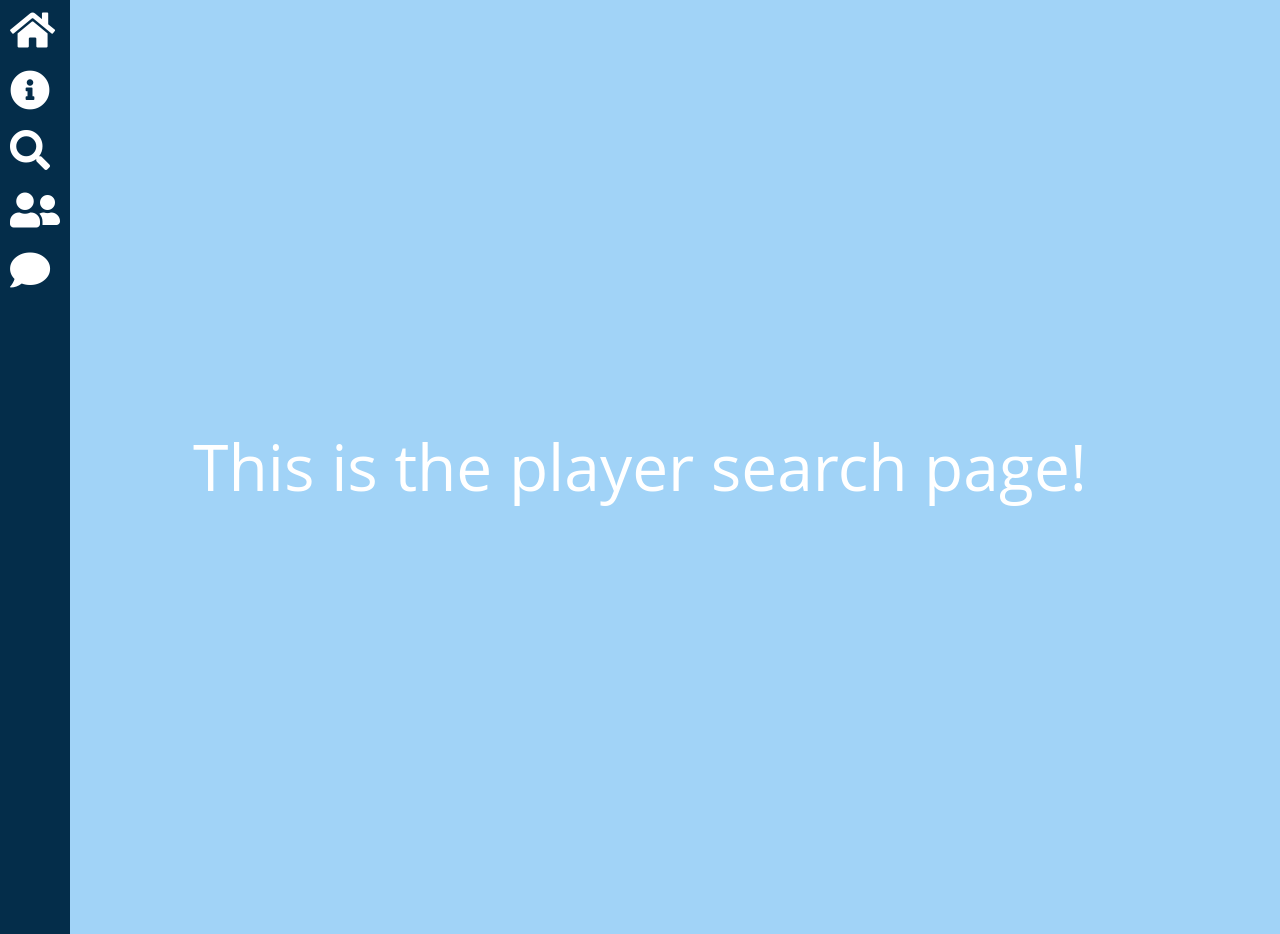
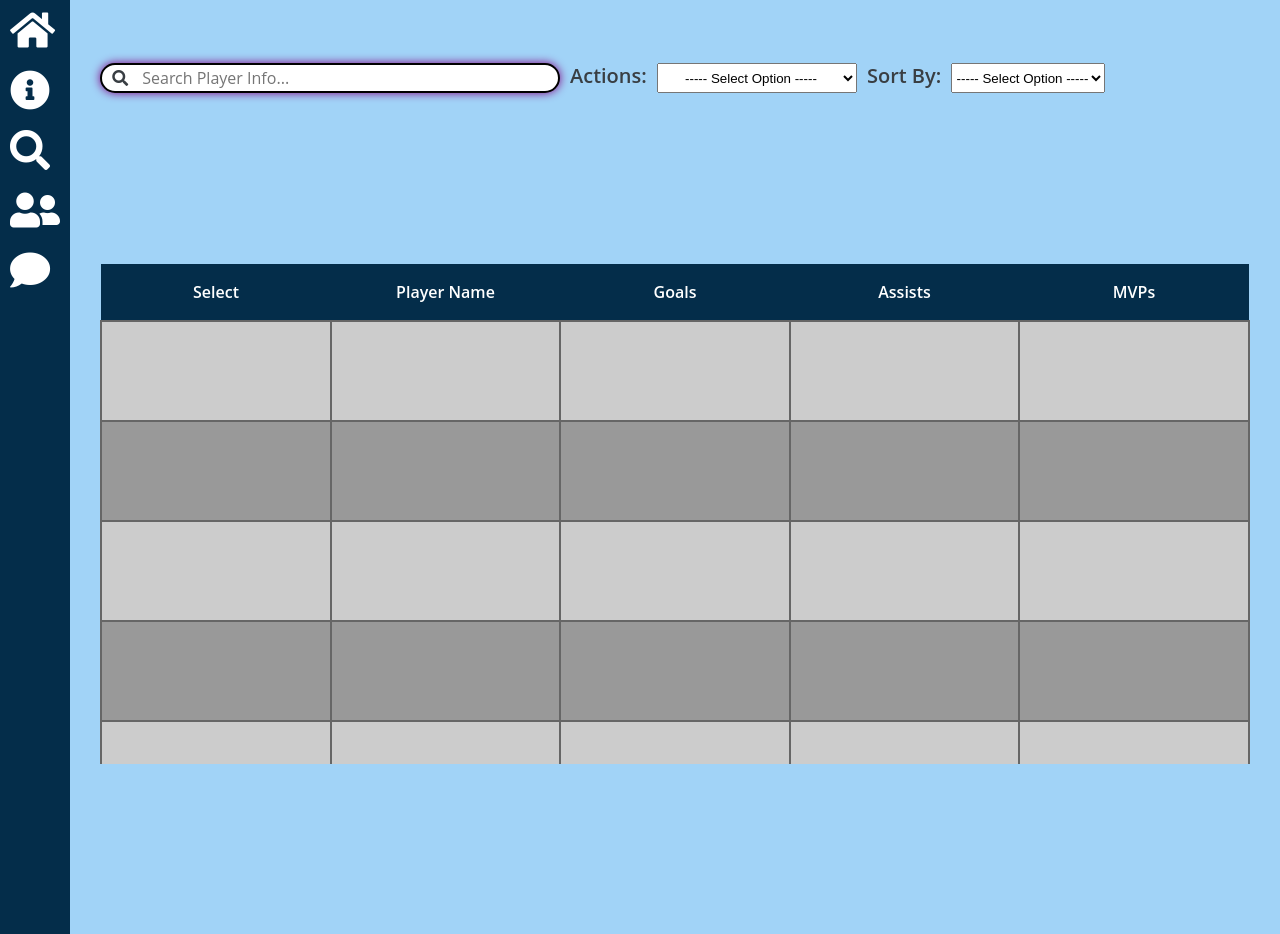
Before and after one commit to akh4rf/cs-4750-project-php, a PHP site: page /player-search.php in a window 1280 px wide. Shown: the part 104-1038 px from the top of the page. Run offline with PHP 8.4, Linux system fonts and the light colour scheme; lists and menus that the app fills with data are empty.

Commit message:
Created Player Search Page

```diff
--- a/css/styles.css
+++ b/css/styles.css
@@ -23,3 +23,109 @@
   justify-content: center;
   align-items: center;
 }
+
+.player-search {
+  display: grid;
+  grid-template-rows: 10% 90%;
+  height: 100%;
+  width: 100%;
+  color: #393e43;
+}
+
+.player-search-top-section {
+  padding: 0 2.5%;
+  display: flex;
+  align-items: flex-end;
+}
+
+.player-search-top-section input {
+  height: 30px;
+  font-family: "Open Sans", sans-serif;
+  font-size: 1.25em;
+}
+
+.player-search-top-section select {
+  height: 30px;
+  text-align: center;
+}
+
+.ps-input {
+  width: 40%;
+  position: relative;
+}
+
+.ps-input > i {
+  position: absolute;
+  left: 12px;
+  top: 7px;
+}
+
+.ps-dropdown label {
+  margin: 0 5px 0 10px;
+  font-size: 1.25em;
+  font-weight: 600;
+}
+
+#player-search {
+  border-radius: 999px;
+  border: 2px solid black;
+  width: 100%;
+  box-sizing: border-box;
+  font-size: 1em;
+  padding-left: 40px;
+}
+
+#player-search:focus {
+  outline: none;
+  box-shadow: 0 0 10px purple;
+}
+
+.player-search-bottom-section {
+  height: 100%;
+  display: flex;
+  justify-content: center;
+  align-items: center;
+}
+
+.table-wrapper {
+  height: 500px;
+  width: 95%;
+  overflow-y: scroll;
+}
+
+table {
+  table-layout: fixed;
+  height: 100%;
+  width: 100%;
+  position: relative;
+}
+
+tr:not(.table-header) {
+  width: 100%;
+  height: 100px;
+}
+
+.table-wrapper td {
+  border: 2px solid #666666;
+}
+
+.table-wrapper tr {
+  background: #cccccc;
+}
+
+.table-wrapper tr:nth-child(even) {
+  background: #999999;
+}
+
+.table-wrapper tr:hover {
+  background: #eeeeee;
+}
+
+.table-header > th {
+  color: white;
+  font-weight: 600;
+  padding: 20px 0;
+  background: var(--dark-blue);
+  top: 0;
+  position: sticky;
+}
--- a/player-search.php
+++ b/player-search.php
@@ -1,7 +1,70 @@
 <?php include_once "includes/header.php" ?>
 
-<div style="height: 100%; width: 100%; display: flex; justify-content: center; align-items: center; font-size: 64px;">
-  This is the player search page!
+<?php
+
+$rows = array("One" => "One",
+              "Two" => "Two",
+              "Three" => "Three",
+              "Four" => "Four",
+              "Five" => "Five",
+              "Six" => "Six");
+
+?>
+
+<div class="inner-page-contents">
+  <div class="player-search">
+    <div class="player-search-top-section">
+      <div class="ps-input">
+        <input type="text" name="player-search" id="player-search" placeholder="Search Player Info..." autofocus>
+        <i class="fas fa-search"></i>
+      </div>
+      <div class="ps-dropdown">
+        <label for="actions">Actions: </label>
+        <select name="actions" id="actions-input">
+          <option selected disabled value="">----- Select Option -----</option>
+          <option value="Add">Add Player(s) To Team</option>
+          <option value="Remove">Remove Player(s) From Team</option>
+        </select>
+      </div>
+      <div class="ps-dropdown">
+        <label for="sort">Sort By: </label>
+        <select name="sort" id="sort-input">
+          <option selected disabled value="">----- Select Option -----</option>
+          <option value="Name_A_Z">Name (A-Z)</option>
+          <option value="Name_Z_A">Name (Z-A)</option>
+          <option value="Goals">Goals</option>
+          <option value="Assists">Assists</option>
+          <option value="MVPs">MVPs</option>
+        </select>
+      </div>
+    </div>
+    <div class="player-search-bottom-section">
+      <div class="table-wrapper">
+        <table>
+          <thead>
+            <tr class="table-header">
+              <th>Select</th>
+              <th>Player Name</th>
+              <th>Goals</th>
+              <th>Assists</th>
+              <th>MVPs</th>
+            </tr>
+          </thead>
+          <tbody>
+            <?php foreach ($rows as $key => $value) : ?>
+              <tr>
+                <td></td>
+                <td></td>
+                <td></td>
+                <td></td>
+                <td></td>
+              </tr>
+            <?php endforeach; ?>
+          </tbody>
+        </table>
+      </div>
+    </div>
+  </div>
 </div>
 
 <?php include_once "includes/footer.php" ?>
```
